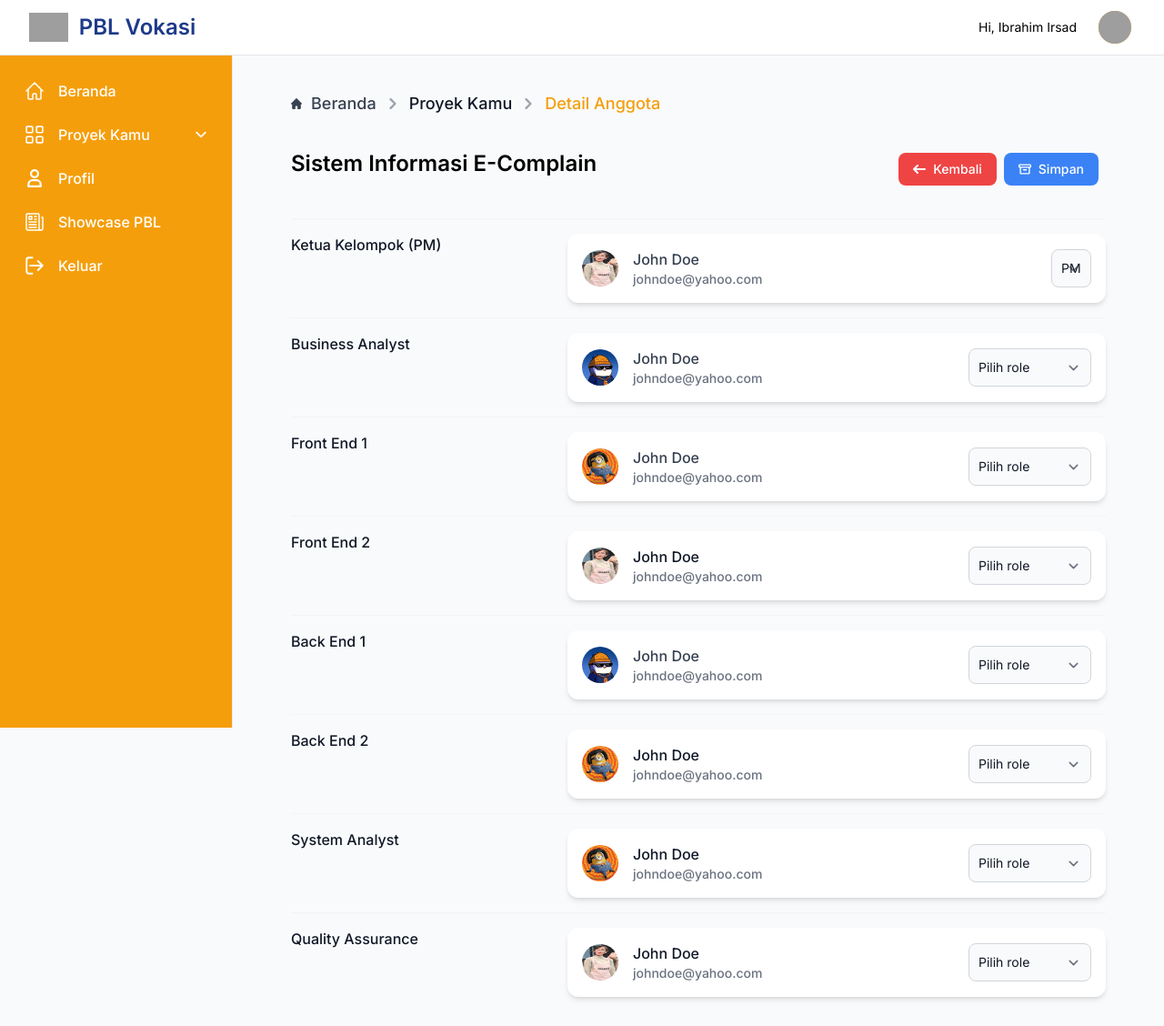
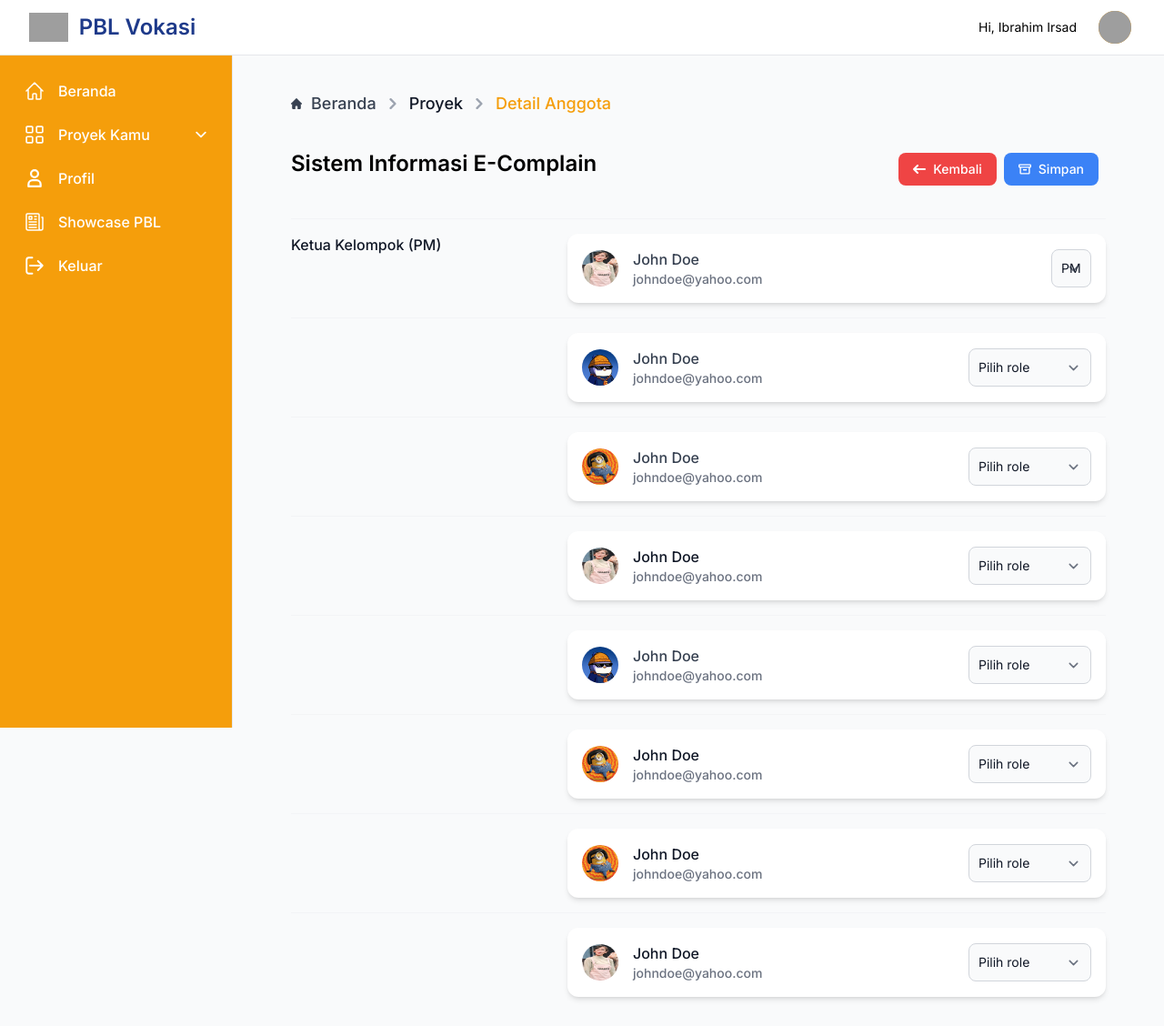
Before and after one commit to lubabulmmm/pbl, a PHP site: page /user/details-anggota.php in a window 1280 px wide. Shown: the whole page at 91% size. Run offline with PHP 8.4, Linux system fonts and the light colour scheme; some libraries are stand-ins or nearby versions; grey boxes are pictures that could not be loaded.

Commit message:
sixing sume stuff

```diff
--- a/dosen/details-anggota.php
+++ b/dosen/details-anggota.php
@@ -284,7 +284,7 @@
               </dl>
             </div>
 
-
+      </div>
     </div>
   </div>
 
--- a/user/details-anggota.php
+++ b/user/details-anggota.php
@@ -39,7 +39,7 @@
                       <path stroke="currentColor" stroke-linecap="round" stroke-linejoin="round" stroke-width="2" d="m1 9 4-4-4-4"/>
                   </svg>
                   <a href="./projects.php" class="inline-flex items-center lg:text-lg text-xs md:text-md font-medium text-gray-700 hover:text-amber-800">
-                    <span class="ms-1 lg:text-lg text-xs md:text-md font-medium text-gray-900 hover:text-amber-500 md:ms-2">Proyek Kamu</span>
+                    <span class="ms-1 lg:text-lg text-xs md:text-md font-medium text-gray-900 hover:text-amber-500 md:ms-2">Proyek</span>
                   </a>
                 </div>
               </li>
@@ -100,7 +100,7 @@
                   </dd>
                 </div>
                 <div class="px-4 py-4 sm:grid sm:grid-cols-3 sm:gap-4 sm:px-0">
-                  <dt class="text-md font-medium leading-6 text-gray-900">Business Analyst</dt>
+                  <dt class="text-md font-medium leading-6 text-gray-900"></dt>
                   <dd class="mt-1 text-md leading-6 text-gray-700 sm:col-span-2 sm:mt-0">
                     <div class="w-full">
                       <!-- Start coding here -->
@@ -126,7 +126,7 @@
                   </dd>
                 </div>
                 <div class="px-4 py-4 sm:grid sm:grid-cols-3 sm:gap-4 sm:px-0">
-                  <dt class="text-md font-medium leading-6 text-gray-900">Front End 1</dt>
+                  <dt class="text-md font-medium leading-6 text-gray-900"></dt>
                   <dd class="mt-1 text-md leading-6 text-gray-700 sm:col-span-2 sm:mt-0">
                     <div class="w-full">
                       <!-- Start coding here -->
@@ -152,7 +152,7 @@
                   </dd>
                 </div>
                 <div class="px-4 py-4 sm:grid sm:grid-cols-3 sm:gap-4 sm:px-0">
-                  <dt class="text-md font-medium leading-6 text-gray-900">Front End 2</dt>
+                  <dt class="text-md font-medium leading-6 text-gray-900"></dt>
                   <dd class="mt-2 text-md text-gray-900 sm:col-span-2 sm:mt-0">
                     <div class="w-full">
                       <!-- Start coding here -->
@@ -178,7 +178,7 @@
                   </dd>
                 </div>
                 <div class="px-4 py-4 sm:grid sm:grid-cols-3 sm:gap-4 sm:px-0">
-                  <dt class="text-md font-medium leading-6 text-gray-900">Back End 1</dt>
+                  <dt class="text-md font-medium leading-6 text-gray-900"></dt>
                   <dd class="mt-1 text-md leading-6 text-gray-700 sm:col-span-2 sm:mt-0">
                     <div class="w-full">
                       <!-- Start coding here -->
@@ -204,7 +204,7 @@
                   </dd>
                 </div>
                 <div class="px-4 py-4 sm:grid sm:grid-cols-3 sm:gap-4 sm:px-0">
-                  <dt class="text-md font-medium leading-6 text-gray-900">Back End 2</dt>
+                  <dt class="text-md font-medium leading-6 text-gray-900"></dt>
                   <dd class="mt-2 text-md text-gray-900 sm:col-span-2 sm:mt-0">
                     <div class="w-full">
                       <!-- Start coding here -->
@@ -230,7 +230,7 @@
                   </dd>
                 </div>
                 <div class="px-4 py-4 sm:grid sm:grid-cols-3 sm:gap-4 sm:px-0">
-                  <dt class="text-md font-medium leading-6 text-gray-900">System Analyst</dt>
+                  <dt class="text-md font-medium leading-6 text-gray-900"></dt>
                   <dd class="mt-2 text-md text-gray-900 sm:col-span-2 sm:mt-0">
                     <div class="w-full">
                       <!-- Start coding here -->
@@ -256,7 +256,7 @@
                   </dd>
                 </div>
                 <div class="px-4 py-4 sm:grid sm:grid-cols-3 sm:gap-4 sm:px-0">
-                  <dt class="text-md font-medium leading-6 text-gray-900">Quality Assurance</dt>
+                  <dt class="text-md font-medium leading-6 text-gray-900"></dt>
                   <dd class="mt-2 text-md text-gray-900 sm:col-span-2 sm:mt-0">
                     <div class="w-full">
                       <!-- Start coding here -->
@@ -284,7 +284,7 @@
               </dl>
             </div>
 
-
+      </div>
     </div>
   </div>
 
```
